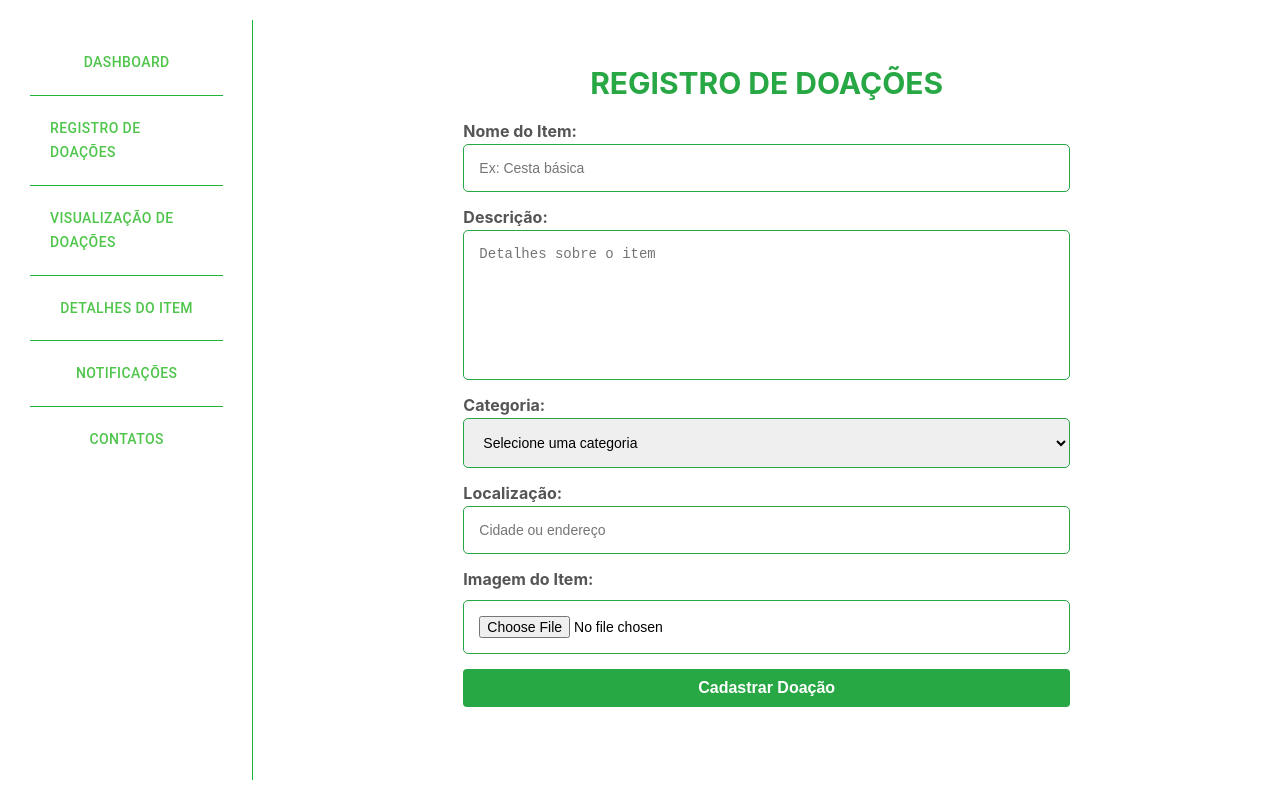
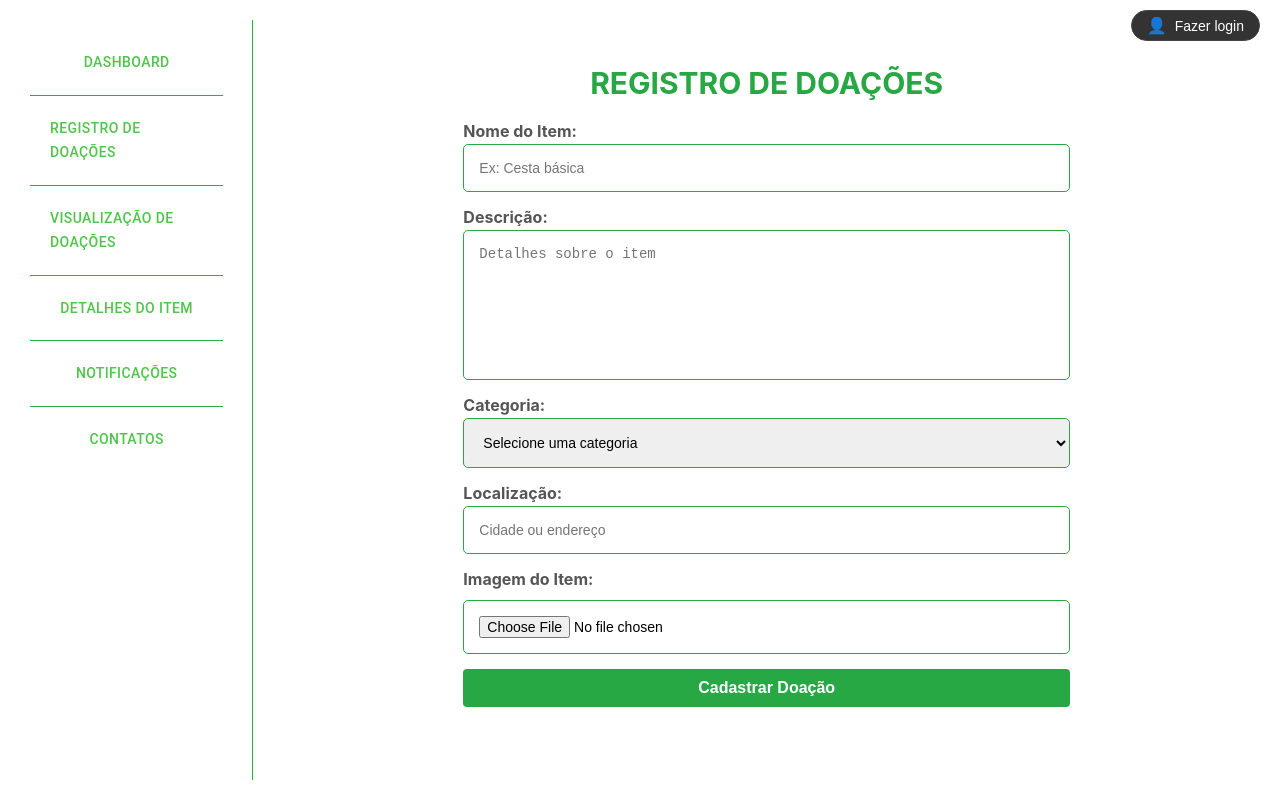
Before and after one commit to AlexandreDestro/projeto-frontend, a React (Vite) app in the folder projeto-frontend/: page /DonationRegistration in a window 1280 px wide. Built offline with nearby package versions, Linux system fonts and the light colour scheme.

Commit message:
botão de login superior

```diff
--- a/projeto-frontend/src/App.tsx
+++ b/projeto-frontend/src/App.tsx
@@ -2,40 +2,57 @@ import { createBrowserRouter, RouterProvider } from "react-router-dom";
 import { LoginProvider, LoginContext } from './stores/LoginContext';
 import { useContext } from "react";
 
-import Header from './layouts/Header/Header'
-import Login from './pages/Login/Login'
-import Dashboard from './pages/Dashboard'
-import DonationRegistration from './pages/DonationRegistration/DonationRegistration'
-import DonationView from './pages/DonationView'
-import ItemDetails from './pages/ItemDetails'
-import Notifications from './pages/Notifications'
-import Contacts from './pages/Contacts'
-import './index.css'
+import Header from './layouts/Header/Header';
+import Login from './pages/Login/Login';
+import Dashboard from './pages/Dashboard';
+import DonationRegistration from './pages/DonationRegistration/DonationRegistration';
+import DonationView from './pages/DonationView';
+import ItemDetails from './pages/ItemDetails';
+import Notifications from './pages/Notifications';
+import Contacts from './pages/Contacts';
+import './index.css';
+import LoginButton from "./components/loginButton/loginButton";
 
+// Rotas para usuários logados
 const loggedIn = createBrowserRouter([
     {
-        path: '/', element : <Header />,
+        path: '/',
+        element: <Header />,
         children: [
-            { path : '/', element : <Dashboard /> },
-            { path: "/DonationRegistration", element : <DonationRegistration /> },
-            { path: "/DonationView", element : <DonationView /> },
-            { path: "/ItemDetails", element : <ItemDetails /> },
-            { path: "/Notifications", element : <Notifications />},
-            { path: "/Contacts", element : <Contacts /> },
+            { path: '/', element: <Dashboard /> },
+            { path: '/DonationRegistration', element: <DonationRegistration /> },
+            { path: '/DonationView', element: <DonationView /> },
+            { path: '/ItemDetails', element: <ItemDetails /> },
+            { path: '/Notifications', element: <Notifications /> },
+            { path: '/Contacts', element: <Contacts /> },
         ],
     },
 ]);
 
+// Rotas para usuários não logados
+const loggedOut = createBrowserRouter([
+    { path: '/', element: <Login /> },
+]);
 
-const loggedOut = createBrowserRouter(
-    [{ path: '/', element : <Login /> }]);
+// Função que seleciona o roteador baseado no estado do usuário
+function WebRouter() {
+    const { user } = useContext(LoginContext);
+    return <RouterProvider router={user ? loggedIn : loggedOut} />;
+}
 
-function WebRouter(){
-    const { user } = useContext(LoginContext);
-    return <RouterProvider router={!user ? loggedOut : loggedIn} /> }
+// Componente principal
+const App: React.FC = () => {
+    return (
+        <LoginProvider>
+            <div>
+                {/* Componente WebRouter gerencia as rotas */}
+                <WebRouter />
 
-export default function App() {
-    return <LoginProvider>
-                <WebRouter/>
-                </LoginProvider>;
-                }
+                {/* Botão de Login e conteúdo */}
+                <LoginButton />
+            </div>
+        </LoginProvider>
+    );
+};
+
+export default App;
--- /dev/null
+++ b/projeto-frontend/src/components/loginButton/LoginButton.module.css
@@ -0,0 +1,28 @@
+.loginContainer {
+    position: absolute;
+    top: 10px;
+    right: 20px;
+  }
+
+  .loginButton {
+    display: flex;
+    align-items: center;
+    background-color: #333;
+    color: #fff;
+    border: 1px solid #444;
+    border-radius: 20px;
+    padding: 5px 15px;
+    cursor: pointer;
+    font-size: 14px;
+    transition: background-color 0.3s ease, border 0.3s ease;
+  }
+
+  .loginButton:hover {
+    background-color: #444;
+    border-color: #555;
+  }
+
+  .icon {
+    margin-right: 8px;
+    font-size: 16px;
+  }
--- /dev/null
+++ b/projeto-frontend/src/components/loginButton/loginButton.tsx
@@ -0,0 +1,14 @@
+import React from "react";
+import styles from "./LoginButton.module.css";
+
+const LoginButton: React.FC = () => {
+  return (
+    <div className={styles.loginContainer}>
+      <button className={styles.loginButton}>
+        <span className={styles.icon}>👤</span> Fazer login
+      </button>
+    </div>
+  );
+};
+
+export default LoginButton;
```
